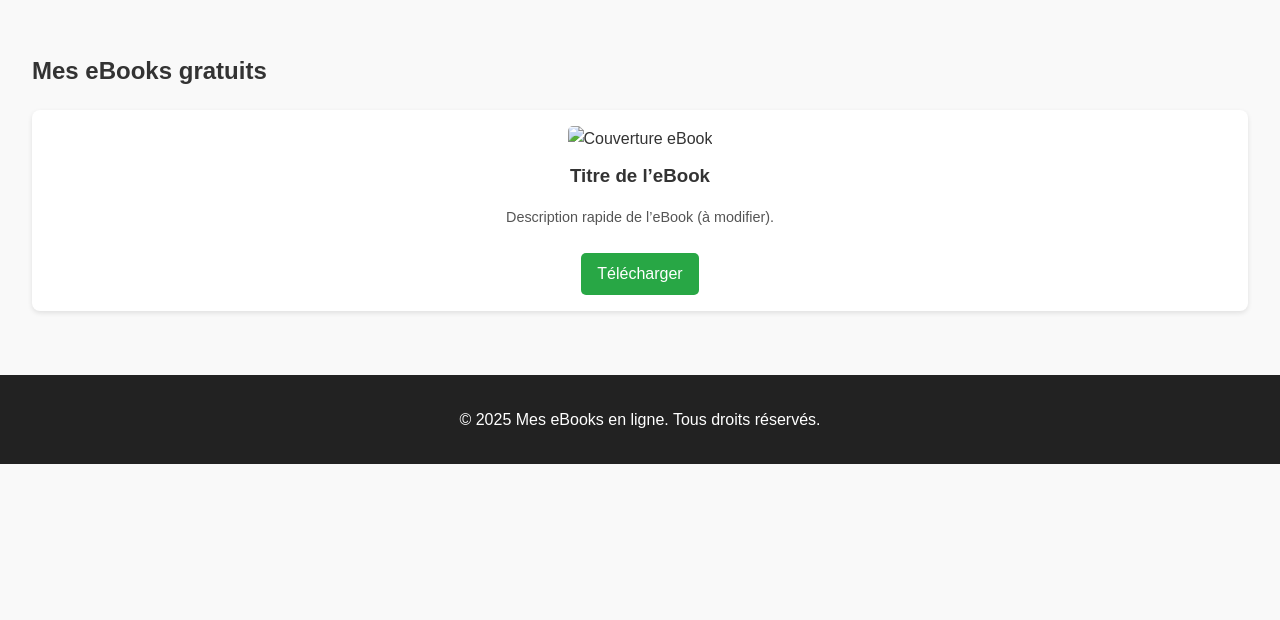
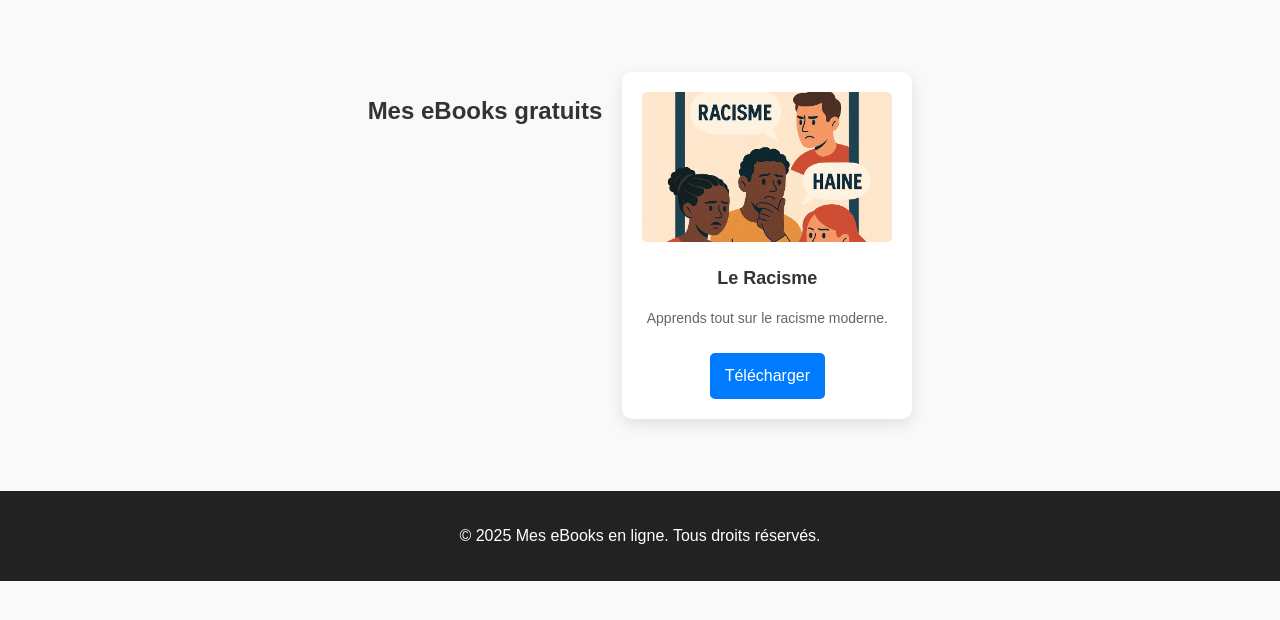
Before and after one commit to ebookstore407-dot/MesEbooks, a PHP site: page /ebooks.html in a window 1280 px wide. Shown: the part 152-772 px from the top of the page. Run offline with PHP 8.4, Linux system fonts and the light colour scheme.

Commit message:
Ajout de nouveaux eBooks

```diff
--- a/css/style.css
+++ b/css/style.css
@@ -82,3 +82,57 @@ footer {
   color: #fff;
   margin-top: 2rem;
 }
+.catalogue {
+  display: flex;
+  flex-wrap: wrap;
+  gap: 20px;
+  justify-content: center;
+  margin: 40px 0;
+}
+
+.card {
+  background-color: #fff;
+  border-radius: 10px;
+  box-shadow: 0 5px 15px rgba(0,0,0,0.1);
+  width: 250px;
+  padding: 20px;
+  text-align: center;
+  transition: transform 0.3s;
+}
+
+.card:hover {
+  transform: translateY(-5px);
+}
+
+.card img {
+  width: 100%;
+  height: 150px;
+  object-fit: cover;
+  border-radius: 5px;
+}
+
+.card h3 {
+  margin: 15px 0 10px;
+  font-size: 18px;
+  color: #333;
+}
+
+.card p {
+  font-size: 14px;
+  color: #666;
+}
+
+.card .btn {
+  display: inline-block;
+  margin-top: 10px;
+  padding: 10px 15px;
+  background-color: #007bff;
+  color: #fff;
+  border-radius: 5px;
+  text-decoration: none;
+  transition: background-color 0.3s;
+}
+
+.card .btn:hover {
+  background-color: #0056b3;
+}
--- a/ebooks.html
+++ b/ebooks.html
@@ -23,10 +23,10 @@
       <div class="cards">
         <!-- Exemple de carte eBook à dupliquer -->
         <div class="card">
-          <img src="images/placeholder.jpg" alt="Couverture eBook">
-          <h3>Titre de l’eBook</h3>
-          <p courtdesc>Description rapide de l’eBook (à modifier).</p>
-          <a href="#" class="btn">Télécharger</a>
+          <img src="images/cover.jpg" alt="Couverture ebooks Le Racisme">
+          <h3>Le Racisme</h3>
+          <p courtdesc>Apprends tout sur le racisme moderne.</p>
+          <a href="https://drive.google.com/file/d/1cGuB8oPvXwlyeRDVN7uslNLtAqbwx8hW/view?usp=drivesdk" class="btn">Télécharger</a>
         </div>
         <!-- Tu peux copier/coller cette carte et changer l’image, le texte et le lien -->
       </div>
```
Also changed, not shown: images/cover.jpg (added), images/placeholder.jpg (deleted), 1 other file.
